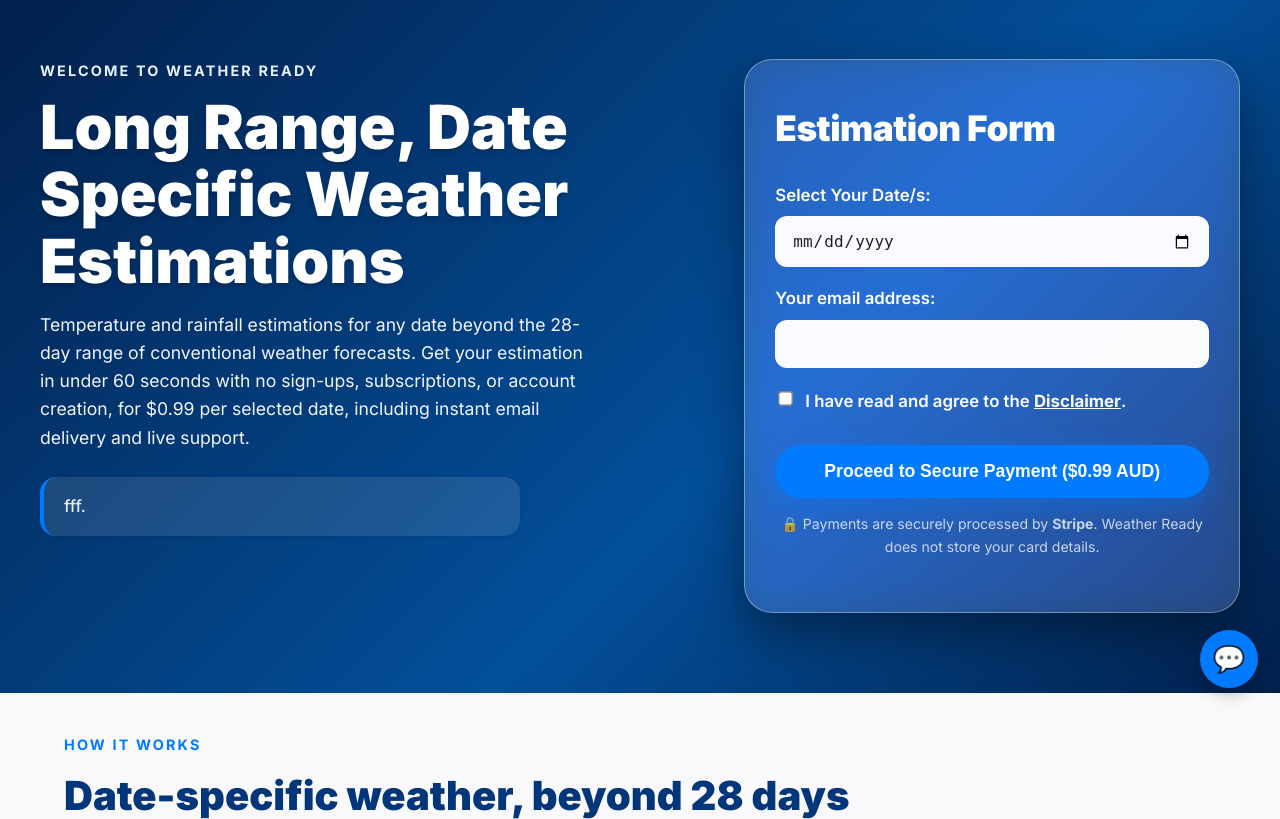
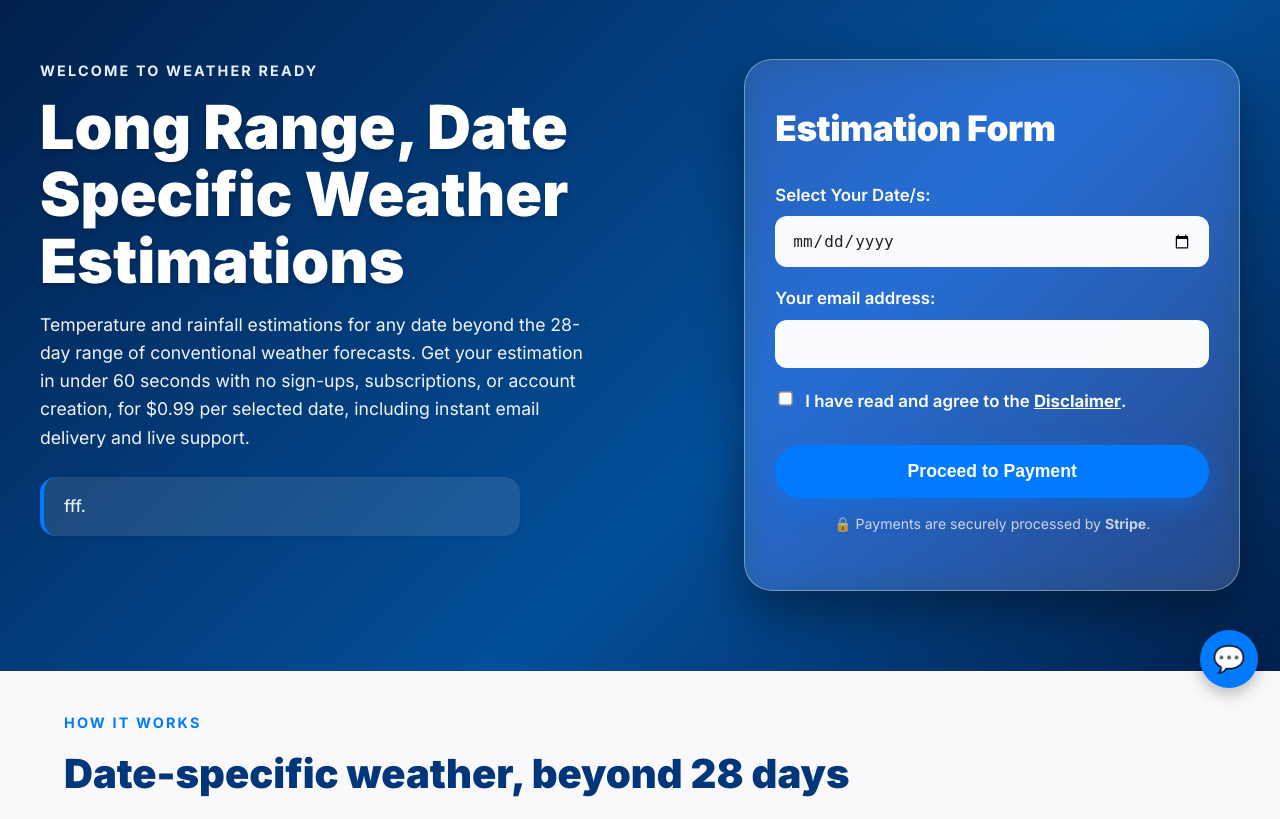
Before and after one commit to jack292929292/weatherready-site, a Flask app: page / in a window 1280 px wide. Shown: the part 90-909 px from the top of the page. Run offline with Flask 3, Linux system fonts and the light colour scheme.

Commit message:
Update index.html

```diff
--- a/templates/index.html
+++ b/templates/index.html
@@ -852,10 +852,10 @@ html, body {
             </label>
           </div>
 
-          <button type="submit">Proceed to Secure Payment ($0.99 AUD)</button>
+          <button type="submit">Proceed to Payment</button>
 
           <p class="note">
-            🔒 Payments are securely processed by <strong>Stripe</strong>. Weather Ready does not store your card details.
+            🔒 Payments are securely processed by <strong>Stripe</strong>.
           </p>
         </form>
       </div>
```
